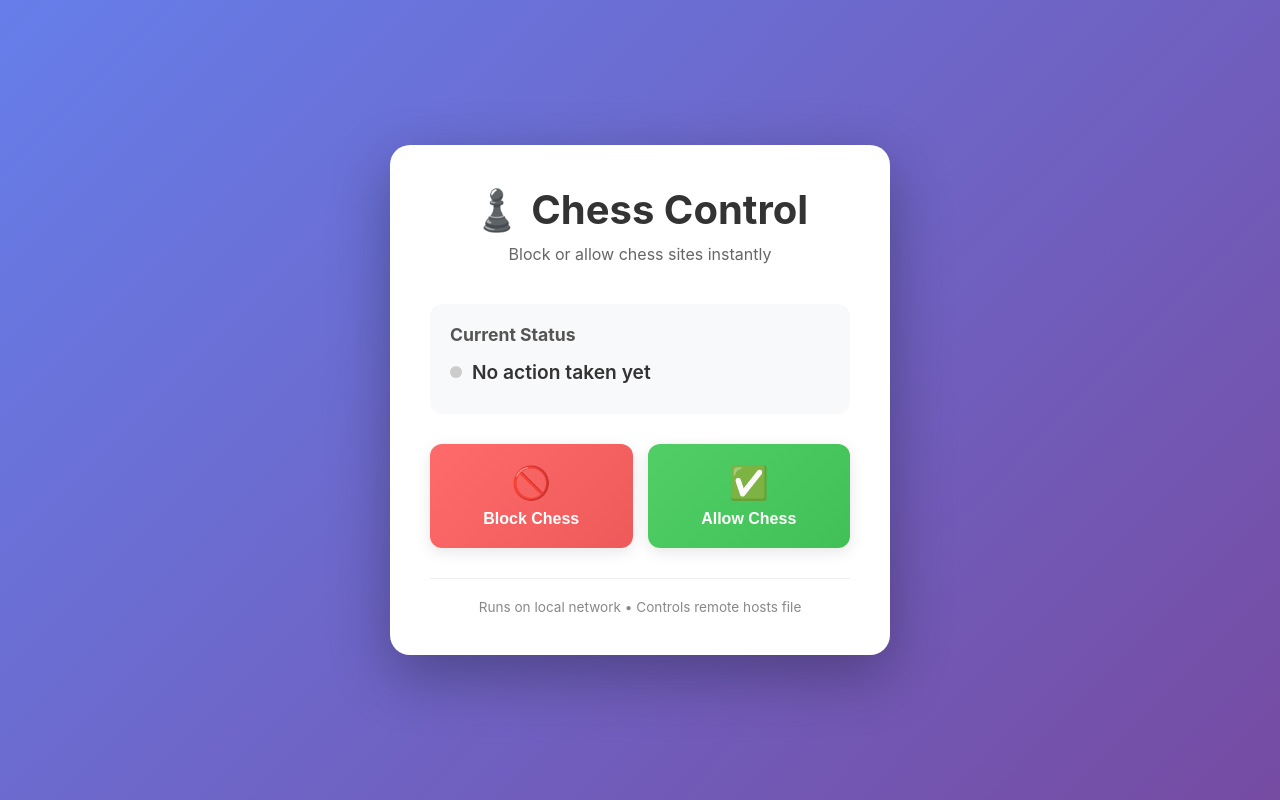
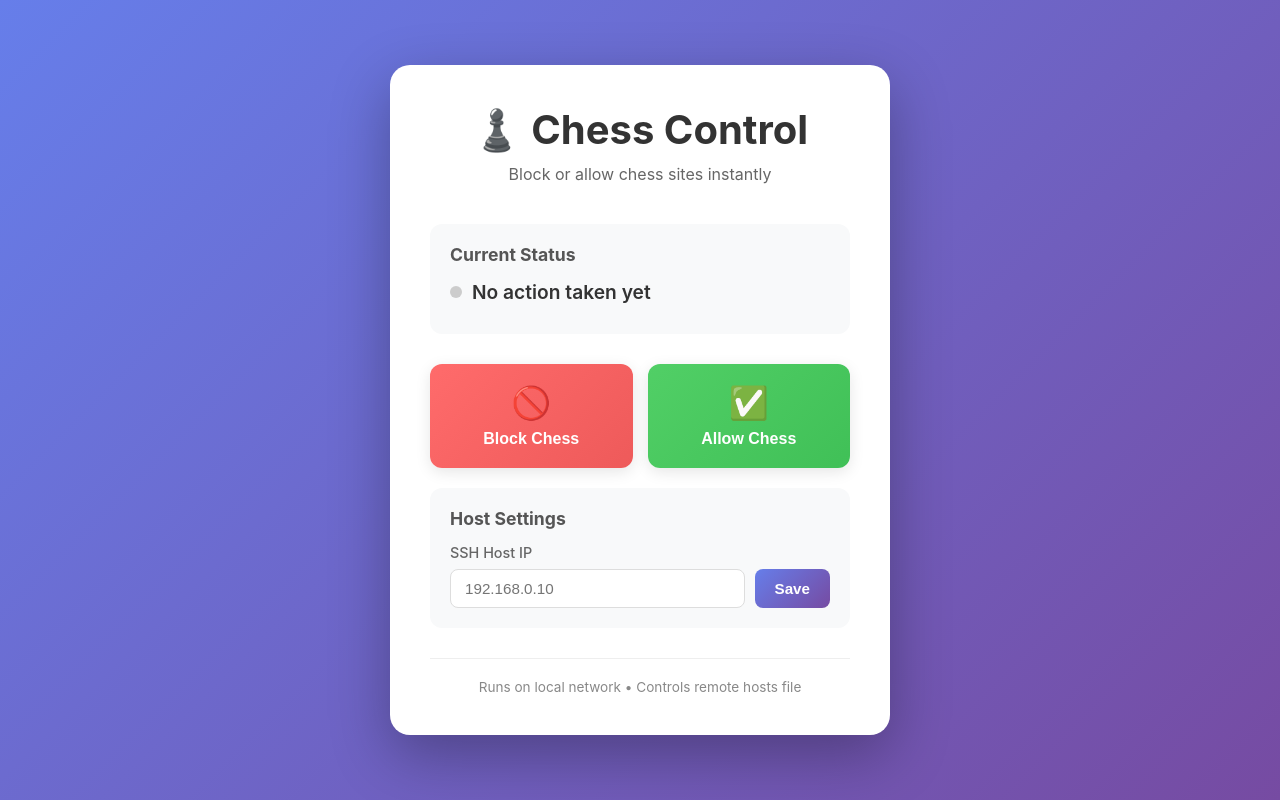
Before and after one commit to rakeshpetit/chess, a website: page chess-control-webapp/public/index.html in a window 1280 px wide. Drawn offline with Linux system fonts and the light colour scheme; no server answers.

Commit message:
fix: update to handle dynamic SSH host

```diff
--- a/chess-control-webapp/public/index.html
+++ b/chess-control-webapp/public/index.html
@@ -40,6 +40,22 @@
             </div>
 
             <div id="message" class="message hidden"></div>
+
+            <div class="settings-card">
+                <h2>Host Settings</h2>
+                <div class="settings-row">
+                    <label for="ssh-host-input">SSH Host IP</label>
+                    <div class="settings-input-group">
+                        <input
+                            type="text"
+                            id="ssh-host-input"
+                            placeholder="192.168.0.10"
+                            pattern="[a-zA-Z0-9.\-]+"
+                        />
+                        <button id="save-host-btn" class="btn-save" onclick="saveHost()">Save</button>
+                    </div>
+                </div>
+            </div>
         </main>
 
         <footer>
--- a/chess-control-webapp/public/script.js
+++ b/chess-control-webapp/public/script.js
@@ -3,6 +3,7 @@ let isProcessing = false;
 // Load status on page load
 document.addEventListener("DOMContentLoaded", () => {
   loadStatus();
+  loadHostConfig();
   // Poll for status updates every 2 seconds
   setInterval(loadStatus, 2000);
 });
@@ -82,6 +83,52 @@ function setButtonsDisabled(disabled) {
   document.getElementById("allow-btn").disabled = disabled;
 }
 
+async function loadHostConfig() {
+  try {
+    const response = await fetch("/api/host-status");
+    const data = await response.json();
+    const input = document.getElementById("ssh-host-input");
+    if (data.config && data.config.host) {
+      input.value = data.config.host;
+    }
+  } catch (error) {
+    console.error("Failed to load host config:", error);
+  }
+}
+
+async function saveHost() {
+  const input = document.getElementById("ssh-host-input");
+  const btn = document.getElementById("save-host-btn");
+  const host = input.value.trim();
+
+  if (!host) return;
+
+  btn.disabled = true;
+  btn.textContent = "Saving...";
+
+  try {
+    const response = await fetch("/api/config", {
+      method: "PUT",
+      headers: { "Content-Type": "application/json" },
+      body: JSON.stringify({ sshHost: host }),
+    });
+
+    const data = await response.json();
+
+    if (data.success) {
+      showMessage(`Host updated to ${data.sshHost}`, "success");
+    } else {
+      showMessage(data.message || "Failed to update host", "error");
+    }
+  } catch (error) {
+    showMessage("Failed to connect to server", "error");
+    console.error("Error:", error);
+  } finally {
+    btn.disabled = false;
+    btn.textContent = "Save";
+  }
+}
+
 async function blockChess() {
   if (isProcessing) return;
 
--- a/chess-control-webapp/public/styles.css
+++ b/chess-control-webapp/public/styles.css
@@ -208,6 +208,71 @@ header h1 {
     border: 1px solid #f5c6cb;
 }
 
+.settings-card {
+    background: #f8f9fa;
+    border-radius: 12px;
+    padding: 20px;
+    margin-top: 20px;
+}
+
+.settings-card h2 {
+    font-size: 1.1rem;
+    color: #555;
+    margin-bottom: 15px;
+}
+
+.settings-row {
+    display: flex;
+    flex-direction: column;
+    gap: 8px;
+}
+
+.settings-row label {
+    font-size: 0.9rem;
+    color: #666;
+    font-weight: 500;
+}
+
+.settings-input-group {
+    display: flex;
+    gap: 10px;
+}
+
+.settings-input-group input {
+    flex: 1;
+    padding: 10px 14px;
+    border: 1px solid #ddd;
+    border-radius: 8px;
+    font-size: 0.95rem;
+    outline: none;
+    transition: border-color 0.2s;
+}
+
+.settings-input-group input:focus {
+    border-color: #667eea;
+}
+
+.btn-save {
+    padding: 10px 20px;
+    background: linear-gradient(135deg, #667eea 0%, #764ba2 100%);
+    color: white;
+    border: none;
+    border-radius: 8px;
+    font-size: 0.95rem;
+    font-weight: 600;
+    cursor: pointer;
+    transition: opacity 0.2s;
+}
+
+.btn-save:hover {
+    opacity: 0.9;
+}
+
+.btn-save:disabled {
+    opacity: 0.5;
+    cursor: not-allowed;
+}
+
 footer {
     text-align: center;
     margin-top: 30px;
```
Also changed, not shown: chess-control-webapp/server.js (+27 -0 lines), 2 other files.
